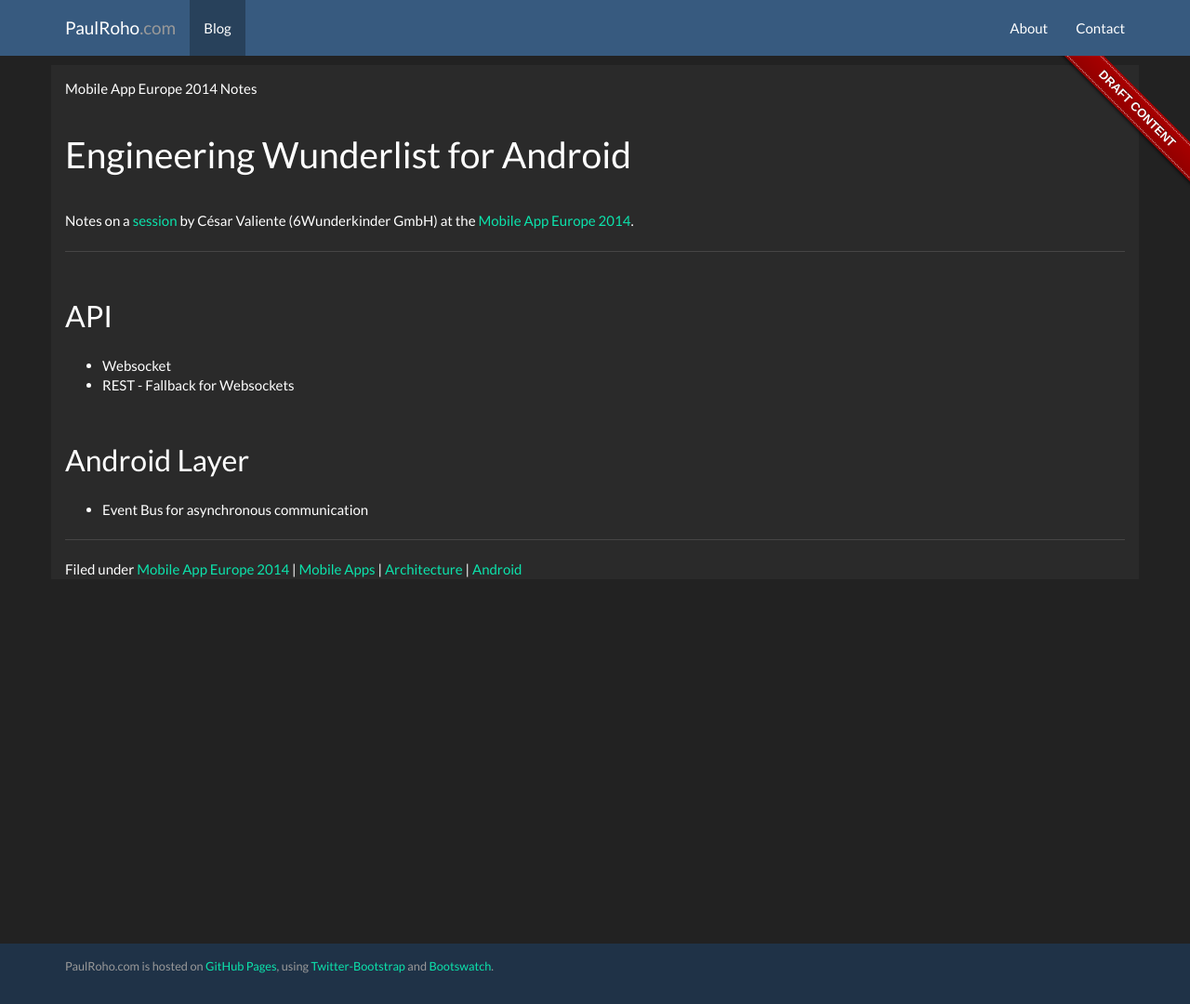
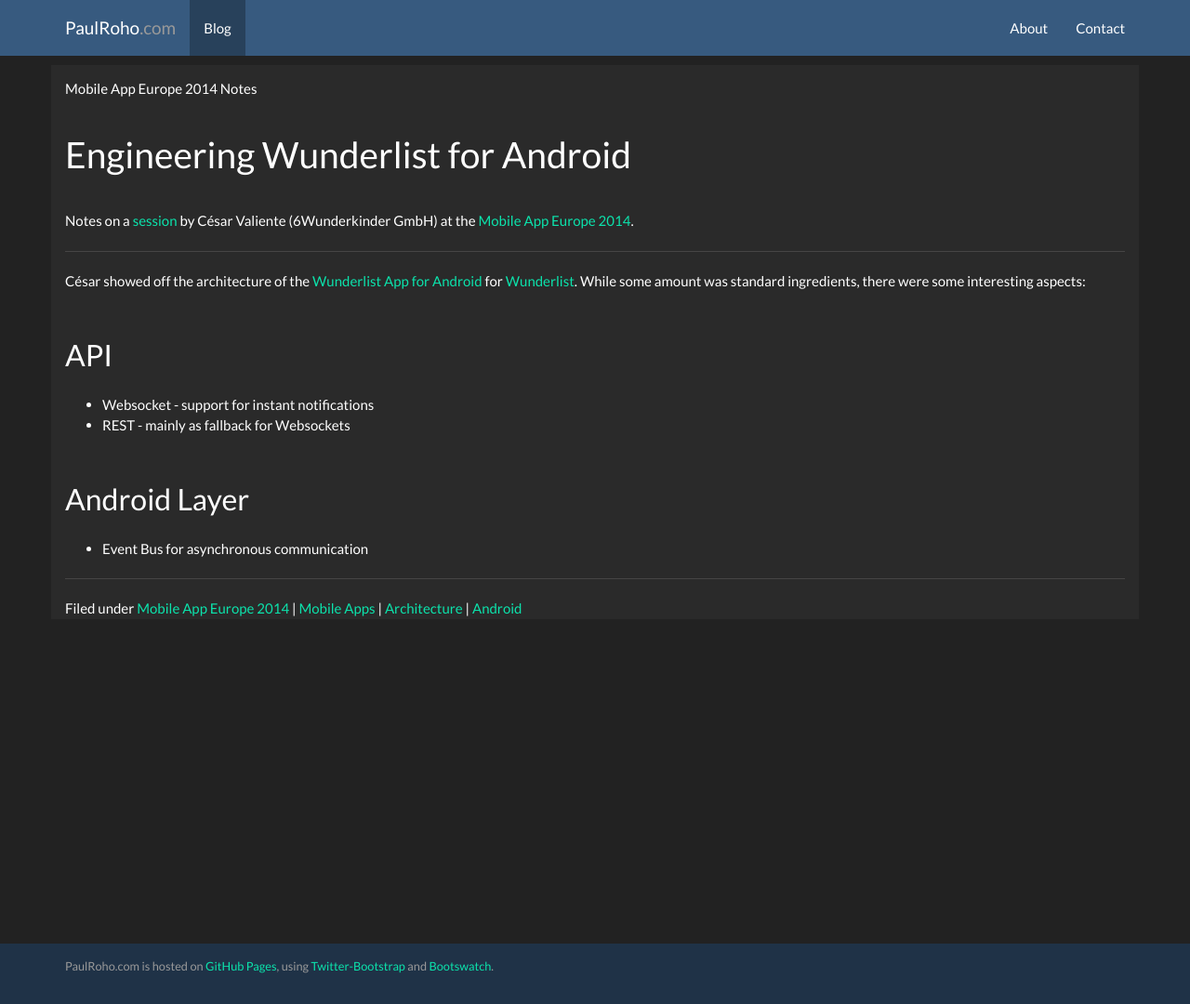
Before and after one commit to paulroho/paulroho.github.io, a Jekyll site: the page built from _posts/2014-09-29-Engineering-Wunderlist-for-Android.md, in a window 1280 px wide and 1080 px high. Shown: the whole window at 93% size. Built offline with Jekyll 4.4.1, drawn with Linux system fonts in a browser that asks for light colours; nearby versions of some CDN libraries.

Commit message:
MAE2014: Engineering Wunderlist for Android (César Valiente): Publish

```diff
--- a/_posts/2014-09-29-Engineering-Wunderlist-for-Android.md
+++ b/_posts/2014-09-29-Engineering-Wunderlist-for-Android.md
@@ -14,9 +14,11 @@
 
 ---
 
+César showed off the architecture of the [Wunderlist App for Android](https://play.google.com/store/apps/details?id=com.wunderkinder.wunderlistandroid "Wunderlist App in the Google Play Store") for [Wunderlist](https://www.wunderlist.com/). While some amount was standard ingredients, there were some interesting aspects:
+
 ## API
-* Websocket
-* REST - Fallback for Websockets
+* Websocket - support for instant notifications
+* REST - mainly as fallback for Websockets
 
 ## Android Layer
 * Event Bus for asynchronous communication
```
Also changed, not shown: other parts of _posts/2014-09-29-Engineering-Wunderlist-for-Android.md (+1 -1 lines).
